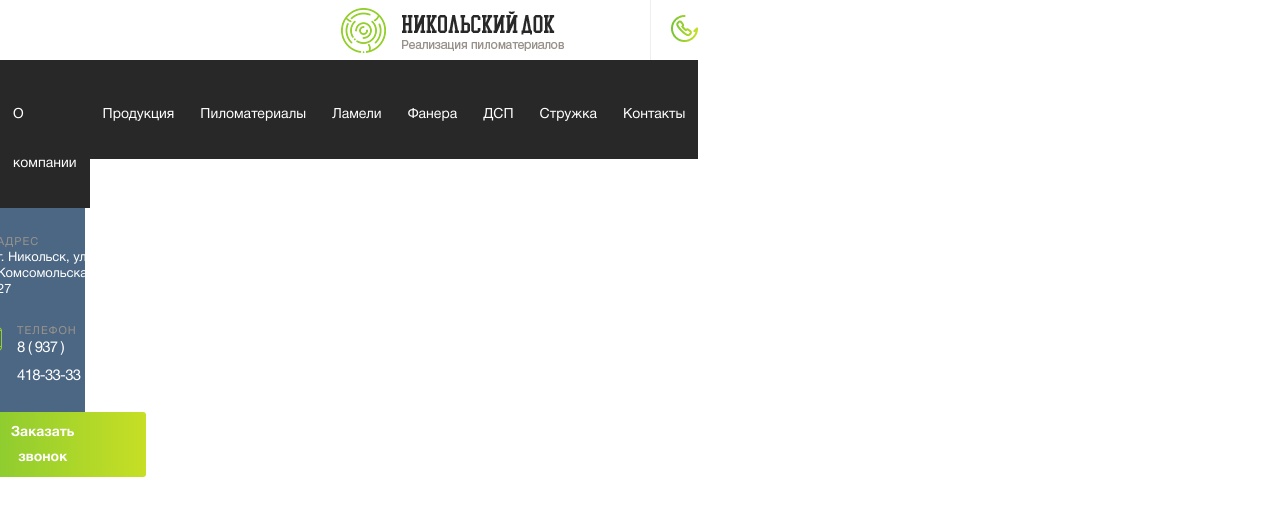
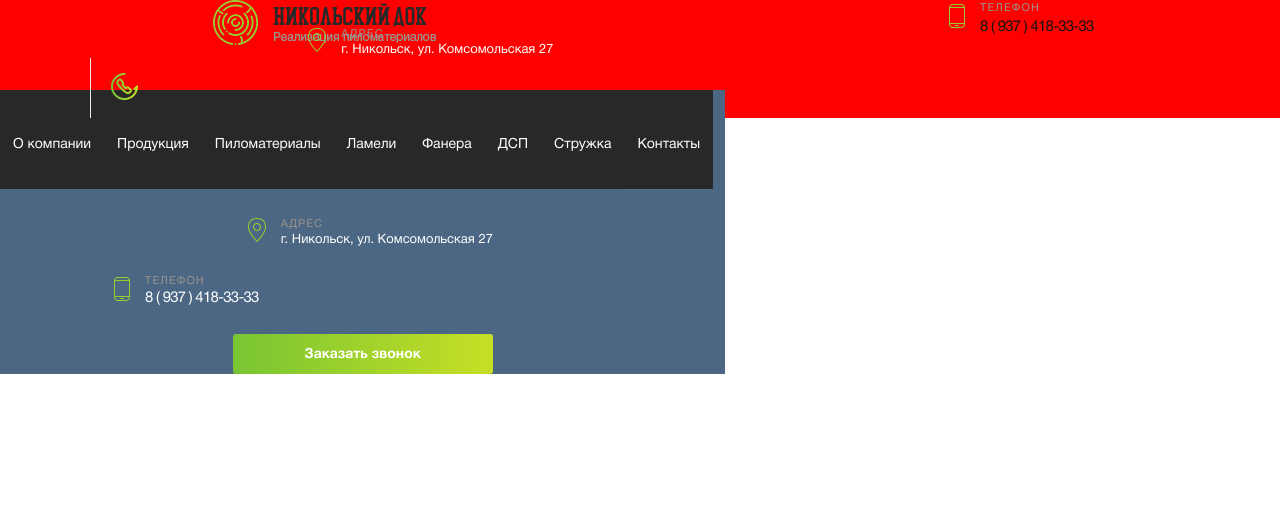
Before and after one commit to lazukina/nikolsky, a website: page app/index.html in a window 1280 px wide. Drawn offline with Linux system fonts and the light colour scheme; files whose address does not match are found by name.

Commit message:
fix header mobile

```diff
--- a/app/index.html
+++ b/app/index.html
@@ -36,9 +36,9 @@
     <!-- for no-gutters to work -->
     <!-- <div class="container">  -->
     <!-- if no-gutters would conflict later on just use ml0 & mr0 instead -->
-      <div class="row no-gutters align-items-center">
-        <!-- @change on main-nav__closed by default -->
-        <nav class="col-sm-2 main-nav main-nav--opened main-nav--nojs">
+    <!-- Пришлось убрать align-items-center -->
+      <div class="row no-gutters">
+        <nav class="col-sm-17 main-nav main-nav--closed main-nav--nojs">
           <button class="main-nav__toggle" type="button">Открыть меню</button>
             <ul class="main-nav__list">
               <!-- <li class="main-nav__item main-nav__item--active"></li> -->
@@ -71,11 +71,22 @@
               </div>
             </div>
         </nav>
-        <picture class="col-xs-6 offset-8 logo">
+        <!-- offset-8 -->
+        <picture class="col-xs-6 offset-8 col-sm-3 offset-sm-5 logo">
           <source media="(min-width: 768px)" srcset="img/index-logo-t-d.png">
           <img src="img/index-logo-m.png" alt="Логотип">
         </picture>
-        <a href="#" class="col-xs-2 offset-2 btn-callback-in-header">Заказать звонок</a>
+        <ul class="d-none d-md-block address-in-header">
+          <li class="address-in-header__title">Адрес</li>
+          <li class="address-in-header__text">г. Никольск, ул. Комсомольская 27</li>
+        </ul>
+        <ul class="d-none d-sm-block col-sm-6 offset-sm-10 phone-in-header">
+          <li class="phone-in-header__title">Телефон</li>
+          <li class="phone-in-header__link">
+            <a href="tel: +893741833-33">8 ( 937 ) 418-33-33</a>
+          </li>
+        </ul>
+        <a href="#" class="col-xs-2 offset-2 offset-sm-2 btn-callback-in-header">Заказать звонок</a>
       </div>
     <!-- </div> -->
   </header>
--- /dev/null
+++ b/app/scss/blocks/address-in-header.scss
@@ -0,0 +1,28 @@
+.address-in-header {
+  padding-top: 26px;
+  &__title {
+    position: relative;
+
+    color: $grey;
+    font-size: rem(11);
+    line-height: rem(16);
+    letter-spacing: 1.1px;
+    text-transform: uppercase;
+    &::before {
+      content: "";
+      position: absolute;
+      top: 2px;
+      left: -33px;
+
+      width: 18px;
+      height: 24px;
+
+      background: $transparent url(../img/icons/sprite.png) no-repeat -30px -5px;
+    }
+  }
+  &__text {
+    color: $white;
+    font-size: rem(13);
+    line-height: rem(16);
+  }
+}
--- a/app/scss/blocks/body.scss
+++ b/app/scss/blocks/body.scss
@@ -10,7 +10,7 @@ body {
 
 $link-text-color-default: $white;
 $link-text-color-hover: $apple;
-$link-text-color-active: $sick-green-two;
+$link-text-color-active: $sickly-yellow;
 $link-td-default: none;
 $link-td-hover: none;
 
--- a/app/scss/blocks/btn-callback-in-header.scss
+++ b/app/scss/blocks/btn-callback-in-header.scss
@@ -18,4 +18,7 @@
 
     background: $transparent url(../img/icons/sprite.png) no-repeat -422px -5px;;
   }
+  @media ($sm) {
+    left: 5px;
+  }
 }
--- a/app/scss/blocks/main-nav.scss
+++ b/app/scss/blocks/main-nav.scss
@@ -142,6 +142,9 @@ button:focus {
   // min-height: 60px;
 
   background-color: $item-bg-default;
+  @media ($sm) {
+    top: 90px;
+  }
 }
 
 .main-nav__toggle {
@@ -173,6 +176,10 @@ button:focus {
   }
   &:active {
     background-color: $hamburger-bg-on-active;
+  }
+  @media ($sm) {
+  top: $toggle-hamburger-position-in-focus-vertical - 30px;
+  height: $toggle-hamburger-size-height + 30px;
   }
 }
 
--- /dev/null
+++ b/app/scss/blocks/page-header.scss
@@ -0,0 +1,6 @@
+.page-header {
+  background-color: red;
+  @media ($sm) {
+    min-height: 90px;
+  }
+}
--- /dev/null
+++ b/app/scss/blocks/phone-in-header.scss
@@ -0,0 +1,36 @@
+.phone-in-header {
+  &__title {
+    position: relative;
+
+    color: $grey;
+    font-size: rem(11);
+    line-height: rem(16);
+    letter-spacing: 1.1px;
+    text-transform: uppercase;
+    &::before {
+      content: "";
+      position: absolute;
+      top: 4px;
+      left: -31px;
+
+      width: 16px;
+      height: 24px;
+
+      background: $transparent url(../img/icons/sprite.png) no-repeat -293px -5px;
+    }
+  }
+  &__link {
+    font-size: rem(15);
+    line-height: rem(22);
+    letter-spacing: -0.75px;
+    & a {
+      color: $black-three;
+      &:hover {
+        color: $link-text-color-hover;
+      }
+      &:active {
+        color: $link-text-color-active;
+      }
+    }
+  }
+}
```
Also changed, not shown: app/css/style.css, app/css/style.min.css.
